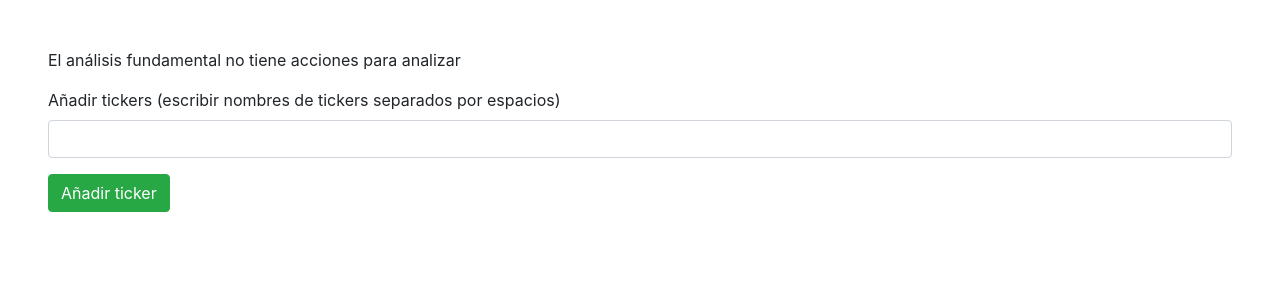
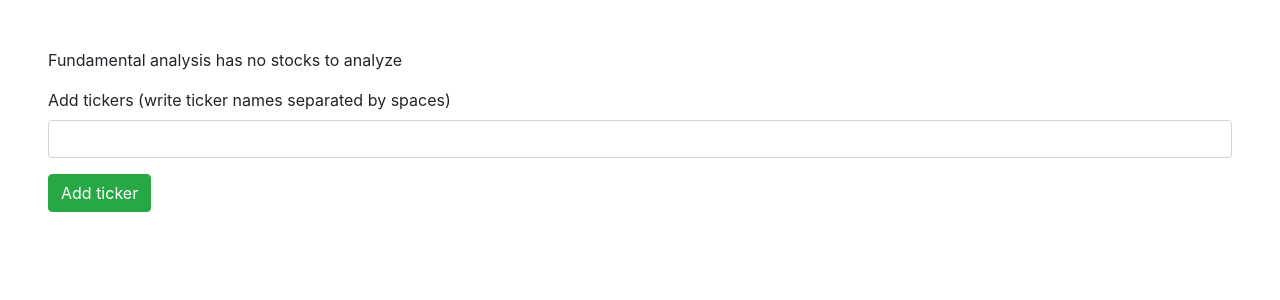
Before and after one commit to mxstrv/valuation-multiple-django, a Django app: template valuation_multiple/stock_analysis/templates/stock_analysis/detail.html in a window 1280 px wide. Shown: the part 56-356 px from the top of the page. Run offline with Django 4.2, Linux system fonts and the light colour scheme; the template is opened without the code that fills it, so the values that code supplies are empty.

Commit message:
ref: fix template

```diff
--- a/valuation_multiple/stock_analysis/templates/stock_analysis/detail.html
+++ b/valuation_multiple/stock_analysis/templates/stock_analysis/detail.html
@@ -14,7 +14,7 @@
   {% endif %}
 
   {% if not fundamental_analysis.stock_set.all %}
-  <p>El análisis fundamental no tiene acciones para analizar</p>
+  <p>Fundamental analysis has no stocks to analyze</p>
   {% else %}
   <table class="table mb-5">
     <thead class="thead-dark">
@@ -26,8 +26,8 @@
           <a href="{% url 'stock_analysis:delete_stock_from_fundamental_analysis' fundamental_analysis.id stock.id %}">🗑️</a>
         </th>
         {% endfor %}
-        <th scope="col">Promedio</th>
-        <th scope="col">Valor</th>
+        <th scope="col">Average</th>
+        <th scope="col">Value</th>
       </tr>
     </thead>
     <tbody>
@@ -184,9 +184,9 @@
   <table class="table mb-5">
     <thead class="thead-dark">
       <tr>
-        <th>Historico</th>
-        <th>Intrinseco por Industria</th>
-        <th>Valor final</th>
+        <th>History</th>
+        <th>Intrinsic by Industry</th>
+        <th>Final vaue</th>
       </tr>
     </thead>
     <tbody>
@@ -204,10 +204,10 @@
     {% csrf_token %}
     <fieldset>
       <div class="form-group">
-        <label for="name">Añadir tickers (escribir nombres de tickers separados por espacios)</label>
-        <input type="text" class="form-control" name="tickers" id="tickers", value="{{ tickers }}">
+        <label for="name">Add tickers (write ticker names separated by spaces)</label>
+        <input type="text" class="form-control" name="tickers" id="tickers" value="{{ tickers }}">
       </div>
-      <button type="submit" class="btn btn-success">Añadir ticker</button>
+      <button type="submit" class="btn btn-success">Add ticker</button>
     </fieldset>
   </form>
 </div>
```
